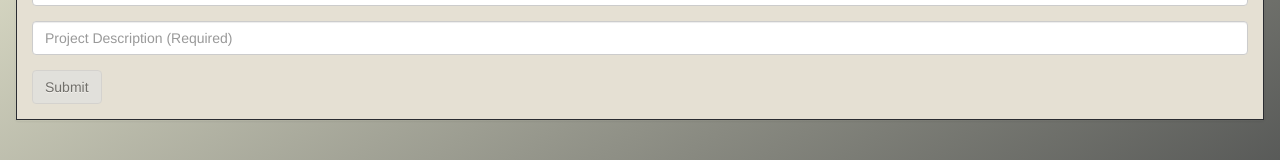
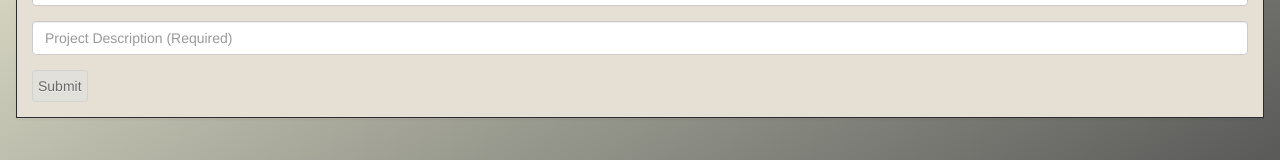
Before and after one commit to drewwmercer/developer-ocs, a React (Create React App) app in the folder client/: page /new in a window 1280 px wide. Shown: the part 270-430 px from the top of the page. Built offline with nearby package versions, Linux system fonts and the light colour scheme.

Commit message:
adjust class name

```diff
--- a/client/src/components/Form/FormBtn.js
+++ b/client/src/components/Form/FormBtn.js
@@ -1,6 +1,8 @@
-import React from "react";
+import React from 'react';
+import './FormBtn.css';
 
-export const FormBtn = props =>
-  <button {...props} className="btn btn-default">
+export const FormBtn = props => (
+  <button {...props} className="btn btn-default form-btn">
     {props.children}
-  </button>;
+  </button>
+);
```
